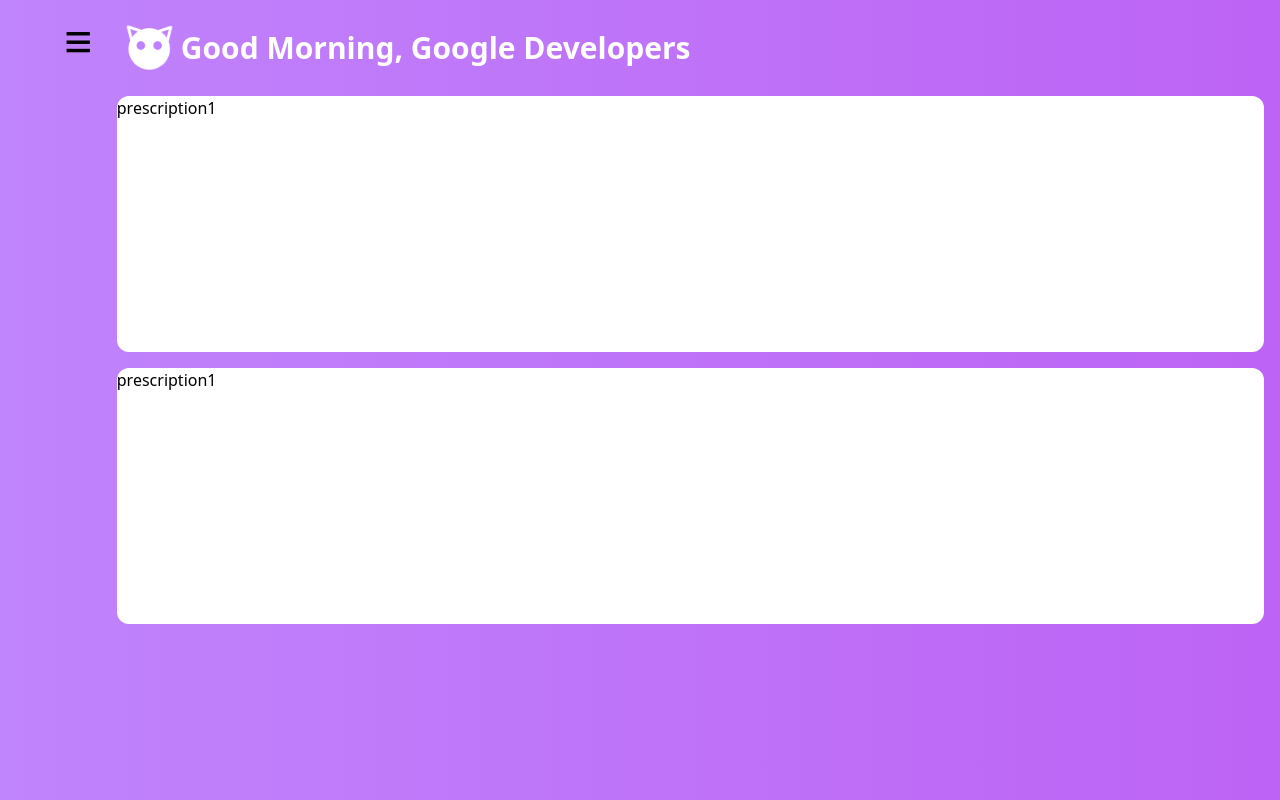
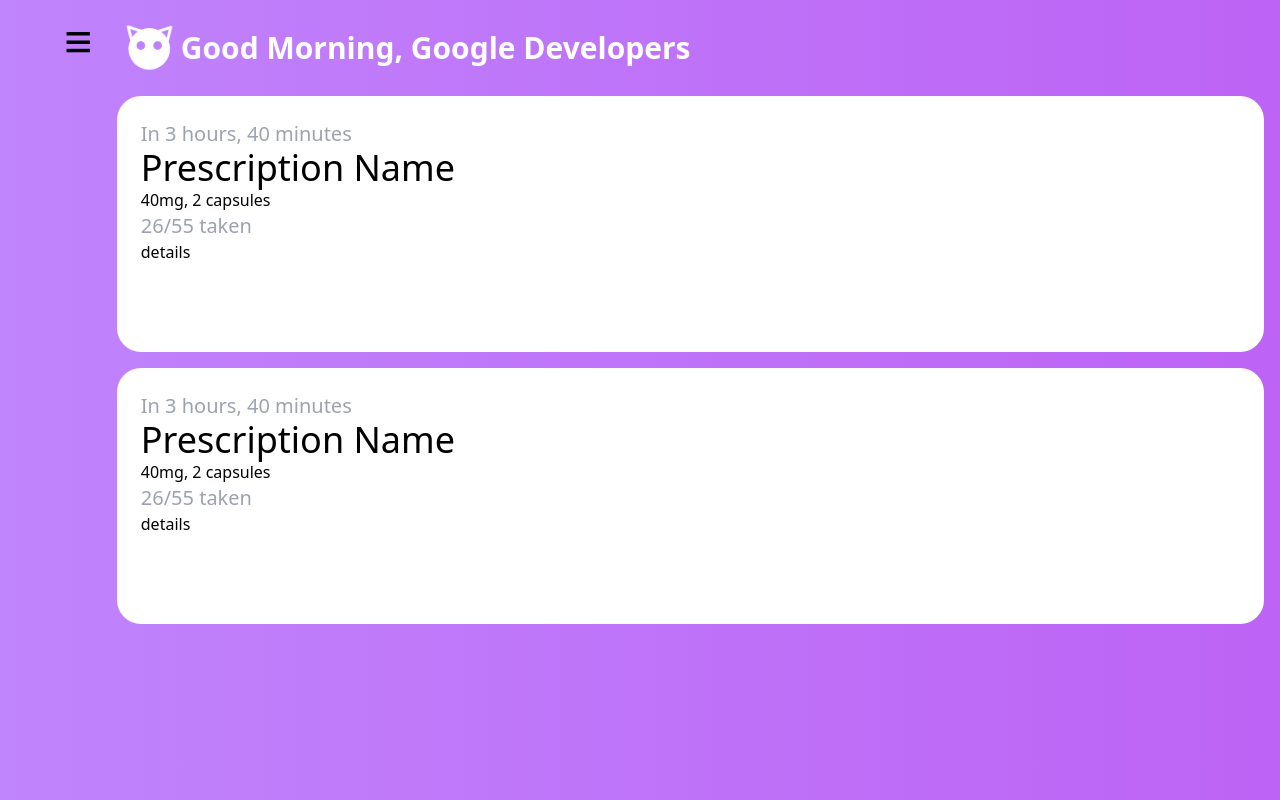
Before and after one commit to yousongsun/gdsc-hackathon-2024, a React (Vite) app in the folder frontend/: page / in a window 1280 px wide. Built offline with nearby package versions, Linux system fonts and the light colour scheme.

Commit message:
prescription items in homepage

```diff
--- a/frontend/src/components/Homepage.jsx
+++ b/frontend/src/components/Homepage.jsx
@@ -11,8 +11,20 @@ const Homepage = () => {
         </div>
       </div>
 
-      <div className="bg-white my-4 rounded-xl h-64">prescription1</div>
-      <div className="bg-white my-4 rounded-xl h-64">prescription1</div>
+      <div className="bg-white my-4 p-6 rounded-3xl h-64">
+        <div className="text-gray-400 text-xl">In 3 hours, 40 minutes</div>
+        <div className="text-4xl">Prescription Name</div>
+        <div>40mg, 2 capsules</div>
+        <div className="text-gray-400 text-xl">26/55 taken</div>
+        <div>details</div>
+      </div>
+      <div className="bg-white my-4 p-6 rounded-3xl h-64">
+        <div className="text-gray-400 text-xl">In 3 hours, 40 minutes</div>
+        <div className="text-4xl">Prescription Name</div>
+        <div>40mg, 2 capsules</div>
+        <div className="text-gray-400 text-xl">26/55 taken</div>
+        <div>details</div>
+      </div>
     </div>
   );
 };
--- a/frontend/src/index.css
+++ b/frontend/src/index.css
@@ -14,7 +14,7 @@
 
 /* Handle */
 ::-webkit-scrollbar-thumb {
-  background: lightblue;
+  background: purple;
 }
 
 /* Handle on hover */
```
